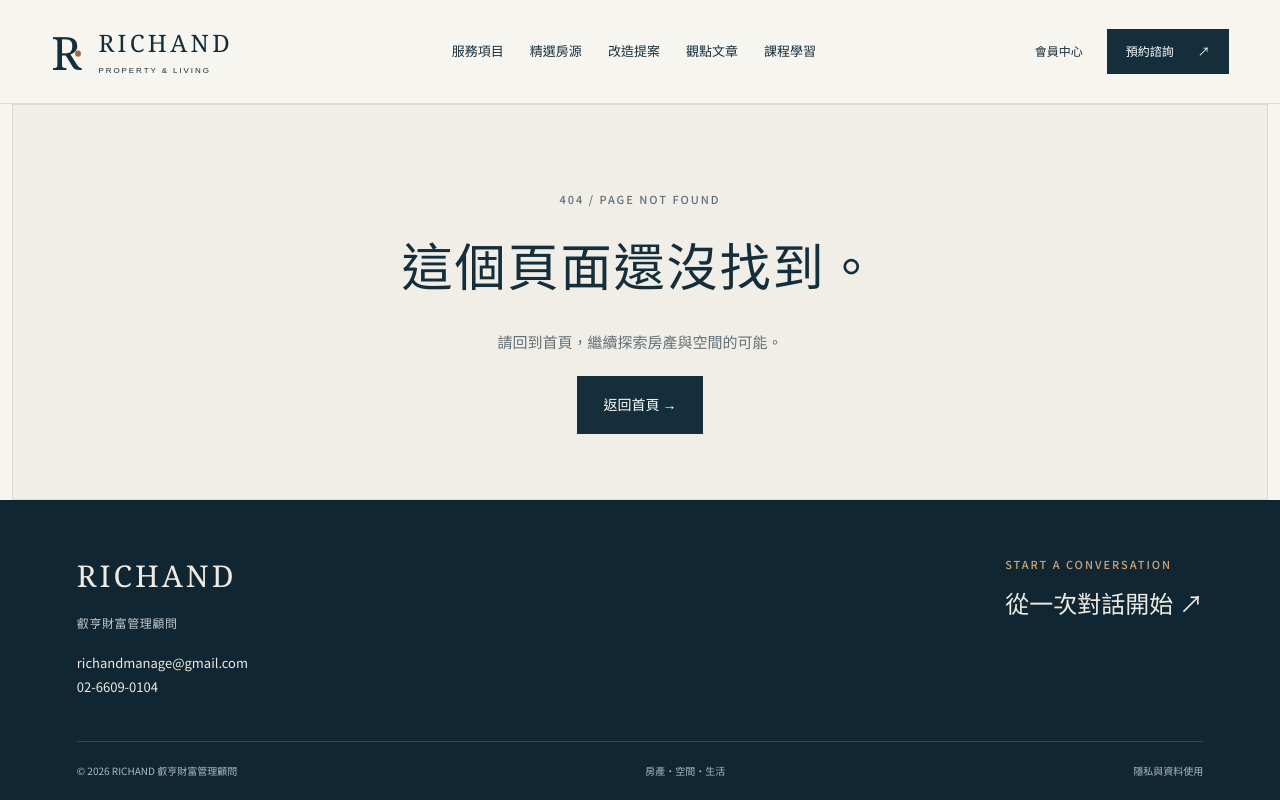
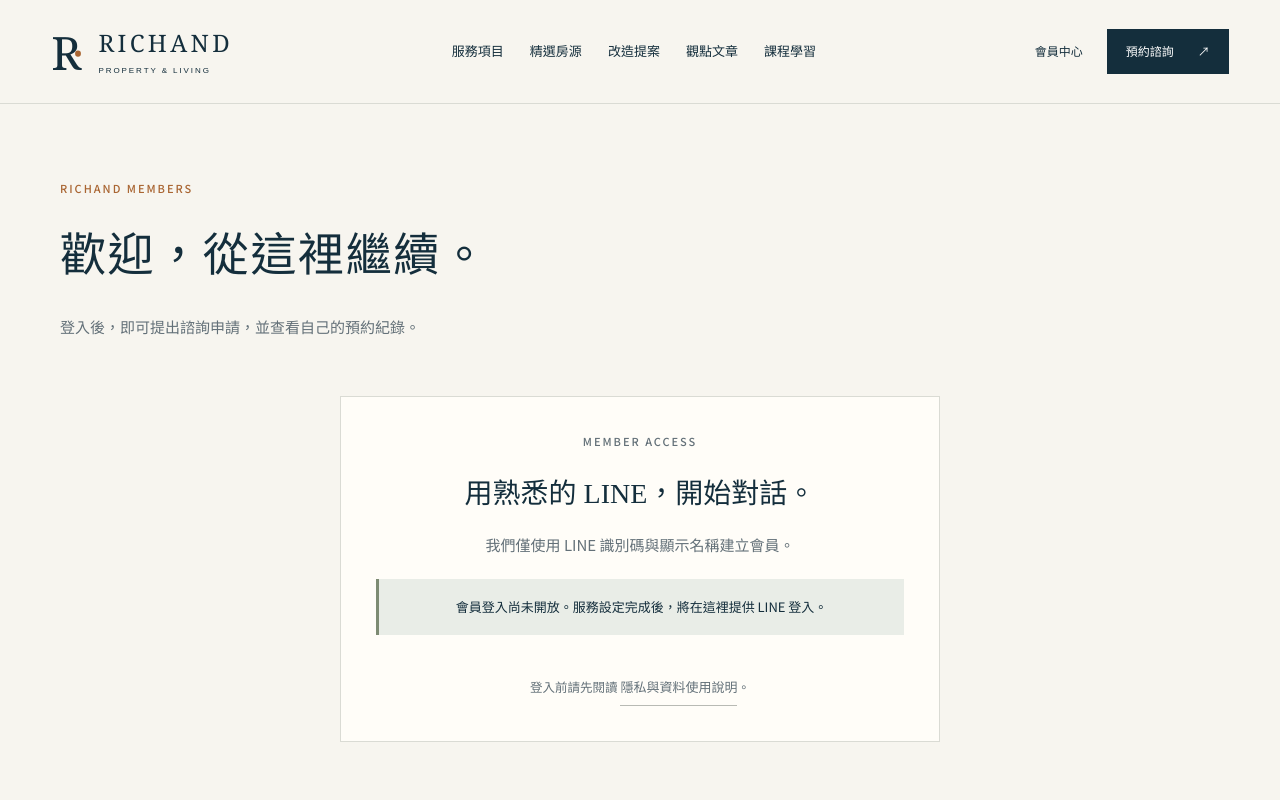
Before and after one commit to richandmanage-create/richand-website, a Next.js app: page /login in a window 1280 px wide. Before the commit this address had no page. Shown: the top 800 px of the page. Built offline with nearby package versions, Linux system fonts and the light colour scheme.

Commit message:
Add RICHAND source: src/app/login/page.tsx

```diff
--- /dev/null
+++ b/src/app/login/page.tsx
@@ -0,0 +1,7 @@
+import { PageIntro } from '@/components/shell';
+import { LoginButton } from '@/components/auth-buttons';
+import { authReady } from '@/lib/config';
+import Link from 'next/link';
+export const dynamic='force-dynamic';
+export const metadata={title:'會員登入',robots:{index:false,follow:false}};
+export default async function Page({searchParams}:{searchParams:Promise<{error?:string}>}){const {error}=await searchParams;return <><PageIntro eyebrow="RICHAND MEMBERS" title="歡迎，從這裡繼續。" description="登入後，即可提出諮詢申請，並查看自己的預約紀錄。"/><section className="panel login-panel"><p className="eyebrow">MEMBER ACCESS</p><h2>用熟悉的 LINE，開始對話。</h2><p>我們僅使用 LINE 識別碼與顯示名稱建立會員。</p>{error&&<p className="notice error" role="alert">登入未完成，可能是授權取消或服務暫時無法連線，請再試一次。</p>}{authReady()?<LoginButton/>:<div className="notice">會員登入尚未開放。服務設定完成後，將在這裡提供 LINE 登入。</div>}<small>登入前請先閱讀 <Link className="text-link" href="/privacy">隱私與資料使用說明</Link>。</small></section></>}
```
